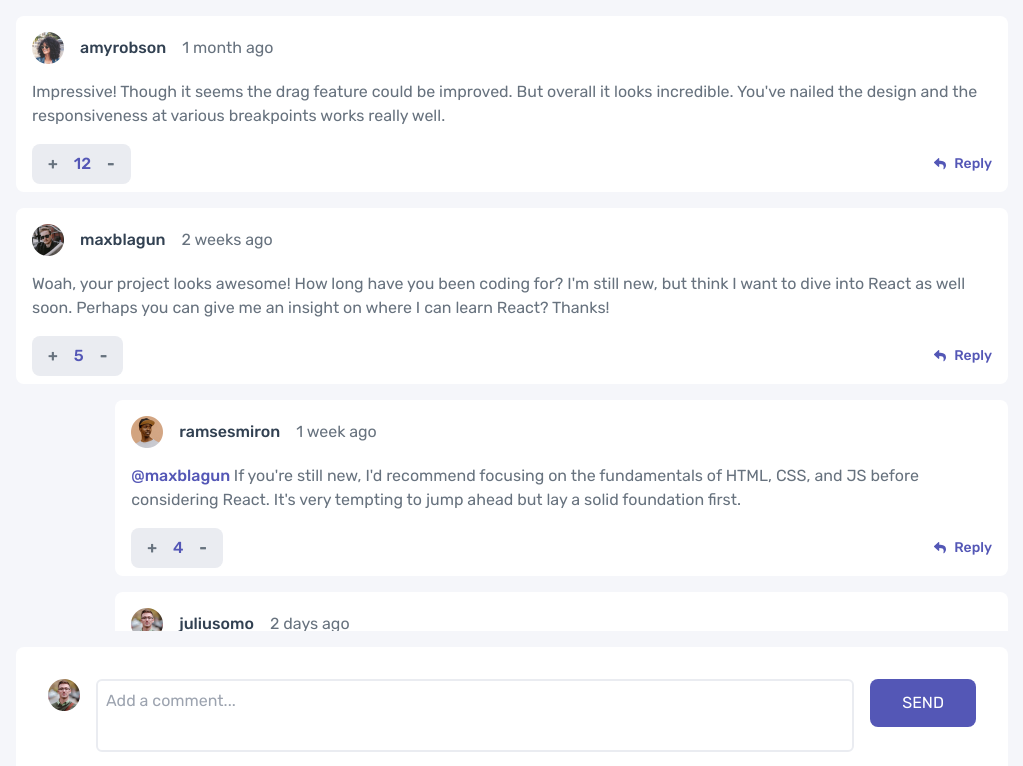
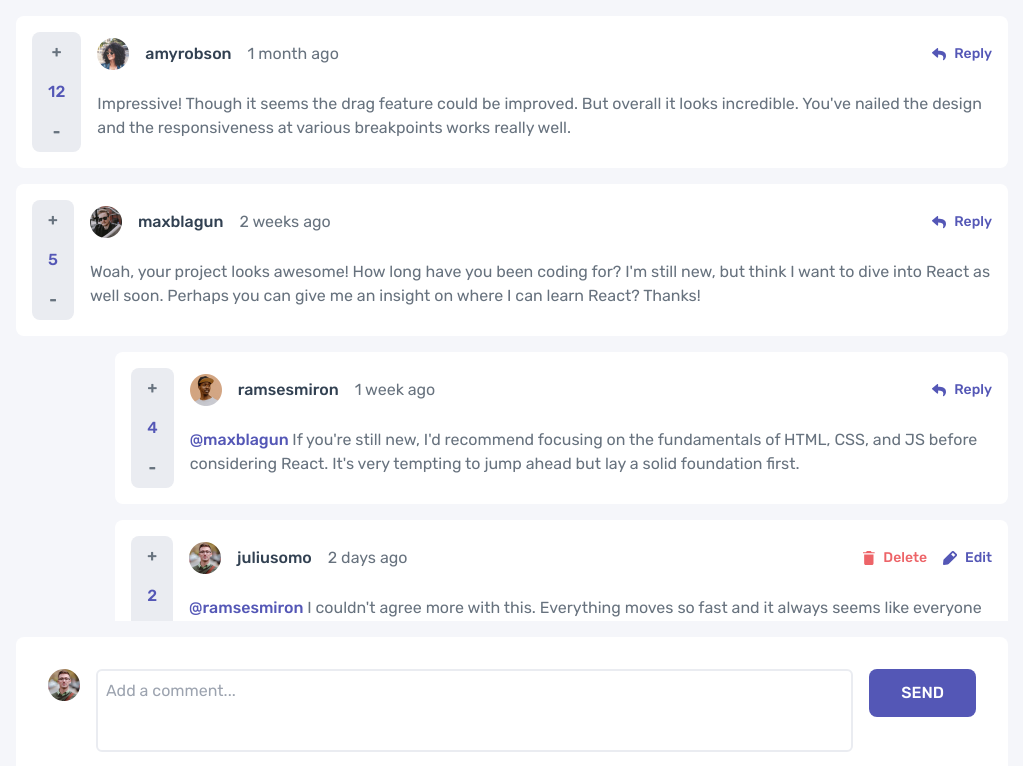
Before and after one commit to DripSwag/interactive-comments-section, a React (Vite) app: page / in a window 1280 px wide. Shown: the top 766 px of the page, without its empty margins (128-1151 px from the left). Built offline with nearby package versions, Linux system fonts and the light colour scheme.

Commit message:
All features added

```diff
--- a/package.json
+++ b/package.json
@@ -14,6 +14,7 @@
     "react-dom": "^18.2.0"
   },
   "devDependencies": {
+    "@svgr/cli": "^8.1.0",
     "@types/react": "^18.2.43",
     "@types/react-dom": "^18.2.17",
     "@typescript-eslint/eslint-plugin": "^6.14.0",
--- a/src/App.tsx
+++ b/src/App.tsx
@@ -97,8 +97,8 @@ function App() {
   )
 
   return (
-    <main className='font-body bg-VeryLightGray h-screen'>
-      <div className='p-4 flex flex-col gap-4 h-screen max-w-screen-lg w-full lg:absolute lg:left-1/2 lg:-translate-x-1/2'>
+    <main className='font-body bg-VeryLightGray h-screen w-screen flex justify-center'>
+      <div className='p-4 flex flex-col gap-4 h-screen max-w-screen-lg w-full'>
         <div className='overflow-y-scroll flex-col flex gap-4 flex-initial grow'>
           {comments &&
             comments.map(value => {
--- a/src/Components/AddComment.tsx
+++ b/src/Components/AddComment.tsx
@@ -32,7 +32,7 @@ export default function AddComment({ data, addComment }: Params) {
         <img src={data.image.webp} />
       </div>
       <button
-        className='bg-ModerateBlue text-white px-8 py-3 rounded-lg h-min order-3 ml-auto lg:ml-0'
+        className='bg-ModerateBlue text-white px-8 py-3 rounded-lg h-min order-3 ml-auto font-medium lg:ml-0 hover:opacity-50'
         type='submit'
       >
         SEND
--- a/src/Components/Comment.tsx
+++ b/src/Components/Comment.tsx
@@ -38,10 +38,10 @@ export default function CommentComponent({
   function renderGhostButtons(commentUser: string, currentUser: string) {
     if (commentUser === currentUser && mode === Mode.default) {
       return (
-        <>
+        <div className='flex gap-4 order-4 col-start-3 col-end-4 w-max row-start-1 row-end-2 justify-self-end'>
           <Delete deleteComment={deleteComment} commentId={comment.id} />
           <Edit changeMode={changeMode} />
-        </>
+        </div>
       )
     } else if (mode === Mode.edit) {
       return (
@@ -49,7 +49,7 @@ export default function CommentComponent({
           onClick={() => {
             setMode(Mode.default)
           }}
-          className='bg-ModerateBlue px-4 py-2 rounded-lg text-white font-medium'
+          className='bg-ModerateBlue px-8 py-3 rounded-lg text-white font-medium row-start-3 row-end-4 col-start-3 col-end-4 order-4 max-w-fit justify-self-end hover:opacity-50'
         >
           UPDATE
         </button>
@@ -74,13 +74,13 @@ export default function CommentComponent({
   }
 
   return (
-    <div className='w-full'>
+    <>
       <div
-        className={`flex flex-col gap-4 bg-white rounded-lg p-4 h-fit ${
-          replyingTo ? 'w-[90%] ml-auto' : ''
+        className={`flex flex-wrap gap-4 bg-white rounded-lg p-4 h-fit justify-between lg:grid lg:grid-cols-[fit-content(100px)_1fr_1fr] ${
+          replyingTo ? 'w-[90%] ml-auto' : 'w-full'
         }`}
       >
-        <div className='flex items-center gap-4'>
+        <div className='flex items-center gap-4 w-max order-2 col-start-2 col-end-3'>
           <img
             src={comment.user.image.webp}
             className='aspect-square max-h-8'
@@ -94,33 +94,26 @@ export default function CommentComponent({
             onChange={event => {
               setValue(event.currentTarget.value)
             }}
-            className='p-4 border-[1px] border-LightGrayishBlue rounded-lg text-GrayishBlue outline-none'
+            className='p-4 border-[1px] border-LightGrayishBlue rounded-lg text-DarkBlue outline-none order-3 col-span-2'
           />
         ) : (
-          <p className='text-GrayishBlue'>
+          <p className='text-GrayishBlue order-3 col-start-2 col-end-4 col-span-2 break-words w-full'>
             {renderReplyingTo()}
             {value}
           </p>
         )}
-        <div className='flex justify-between items-center max-h-6 mt-2'>
-          <Score score={comment.score} />
-          <div className='flex gap-4'>
-            {renderGhostButtons(
-              comment.user.username,
-              data.currentUser.username,
-            )}
-          </div>
-        </div>
+        <Score score={comment.score} />
+        {renderGhostButtons(comment.user.username, data.currentUser.username)}
       </div>
       {mode === Mode.reply && (
         <ReplyBox
-          replyingTo={comment.replyingTo}
+          replyingTo={replyingTo}
           username={comment.user.username}
           commentId={comment.id}
           addReply={addReply}
           setMode={setMode}
         />
       )}
-    </div>
+    </>
   )
 }
--- a/src/Components/CommentReplyContainer.tsx
+++ b/src/Components/CommentReplyContainer.tsx
@@ -13,7 +13,7 @@ export default function CommentReplyContainer({
   addReply,
 }: Params) {
   return (
-    <div className='flex flex-col gap-4'>
+    <div className='flex flex-col gap-4 w-full'>
       <CommentComponent
         key={value.id}
         comment={value}
--- a/src/Components/Delete.tsx
+++ b/src/Components/Delete.tsx
@@ -1,19 +1,81 @@
-import TrashIcon from '../images/icon-delete.svg'
+import { useState } from 'react'
 
 interface Params {
   commentId: number
   deleteComment: Function
 }
 
+interface ModalParams {
+  closeModal: Function
+  deleteComment: Function
+}
+
+function Modal({ closeModal, deleteComment }: ModalParams) {
+  return (
+    <section className='w-full h-full absolute bg-[#303030A0] z-50 top-0 left-0 p-4'>
+      <div className='bg-white rounded-lg w-full max-w-sm p-8 relative left-1/2 flex flex-col gap-4 -translate-x-1/2 top-1/2 -translate-y-1/2'>
+        <h1 className='font-medium text-DarkBlue text-xl'>Delete Comment</h1>
+        <p className='text-GrayishBlue'>
+          Are you sure you want to delete this comment? This will remove the
+          comment and can't be undone.
+        </p>
+        <div className='flex gap-4'>
+          <button
+            onClick={() => {
+              closeModal()
+            }}
+            className='whitespace-nowrap w-full p-4 bg-GrayishBlue rounded-lg text-white font-medium'
+          >
+            NO, CANCEL
+          </button>
+          <button
+            onClick={() => {
+              deleteComment()
+              closeModal()
+            }}
+            className='whitespace-nowrap w-full p-4 bg-SoftRed rounded-lg text-white font-medium'
+          >
+            YES, DELETE
+          </button>
+        </div>
+      </div>
+    </section>
+  )
+}
+
 export default function Delete({ commentId, deleteComment }: Params) {
+  const [showModal, setShowModal] = useState(false)
+
   function handleClick() {
-    deleteComment(commentId)
+    setShowModal(true)
   }
 
   return (
-    <button className='flex items-center gap-2' onClick={handleClick}>
-      <img src={TrashIcon} className='aspect-square h-full max-h-3' />
-      <p className='RedGhostButton'>Delete</p>
-    </button>
+    <>
+      {showModal && (
+        <Modal
+          closeModal={() => {
+            setShowModal(false)
+          }}
+          deleteComment={() => {
+            deleteComment(commentId)
+          }}
+        />
+      )}
+      <button
+        className='flex items-center gap-2 RedGhostButton'
+        onClick={handleClick}
+      >
+        <svg
+          xmlns='http://www.w3.org/2000/svg'
+          width={12}
+          height={14}
+          className='fill-SoftRed'
+        >
+          <path d='M1.167 12.448c0 .854.7 1.552 1.555 1.552h6.222c.856 0 1.556-.698 1.556-1.552V3.5H1.167zm10.5-11.281H8.75L7.773 0h-3.88l-.976 1.167H0v1.166h11.667z' />
+        </svg>
+        Delete
+      </button>
+    </>
   )
 }
--- a/src/Components/Edit.tsx
+++ b/src/Components/Edit.tsx
@@ -1,5 +1,4 @@
 import Mode from '../enums/Mode.enum'
-import EditIcon from '../images/icon-edit.svg'
 
 interface Params {
   changeMode: Function
@@ -8,13 +7,20 @@ interface Params {
 export default function Edit({ changeMode }: Params) {
   return (
     <button
-      className='flex gap-2 items-center'
+      className='flex gap-2 items-center BlueGhostButton'
       onClick={() => {
         changeMode(Mode.edit)
       }}
     >
-      <img src={EditIcon} className='h-3 aspect-square' />
-      <p className='BlueGhostButton'>Edit</p>
+      <svg
+        xmlns='http://www.w3.org/2000/svg'
+        width={14}
+        height={14}
+        className='fill-ModerateBlue'
+      >
+        <path d='M13.479 2.872 11.08.474a1.75 1.75 0 0 0-2.327-.06L.879 8.287a1.75 1.75 0 0 0-.5 1.06l-.375 3.648a.875.875 0 0 0 .875.954h.078l3.65-.333a1.75 1.75 0 0 0 1.058-.499l7.875-7.875a1.68 1.68 0 0 0-.061-2.371Zm-2.975 2.923L8.159 3.449 9.865 1.7l2.389 2.39z' />
+      </svg>
+      Edit
     </button>
   )
 }
--- a/src/Components/ReplyBox.tsx
+++ b/src/Components/ReplyBox.tsx
@@ -7,7 +7,7 @@ interface Params {
   addReply: Function
   commentId: number
   setMode: Function
-  replyingTo: string
+  replyingTo?: string
 }
 
 export default function ReplyBox({
@@ -26,23 +26,23 @@ export default function ReplyBox({
 
   return (
     <div
-      className={`flex p-2 flex-wrap justify-between gap-2 bg-white rounded-lg my-2 ${
+      className={`flex p-4 flex-wrap justify-between gap-4 bg-white rounded-lg my-2 lg:justify-normal  ${
         replyingTo ? 'w-[90%] ml-auto' : ''
       }`}
     >
       <img
         src={data.currentUser.image.webp}
-        className='aspect-square h-8 order-2'
+        className='aspect-square h-8 order-2 lg:order-1'
       />
       <textarea
         value={value}
         onChange={event => {
           setValue(event.currentTarget.value)
         }}
-        className='p-4 border-[1px] border-LightGrayishBlue rounded-lg text-GrayishBlue outline-none order-1 w-full'
+        className='p-4 border-[1px] border-LightGrayishBlue rounded-lg text-DarkBlue outline-none order-1 w-full lg:w-auto grow lg:order-2'
       />
       <button
-        className='bg-ModerateBlue text-white px-8 py-3 rounded-lg h-min order-3'
+        className='bg-ModerateBlue text-white px-8 py-3 rounded-lg h-min order-3 font-medium hover:opacity-50'
         onClick={handleClick}
       >
         REPLY
--- a/src/Components/ReplyButton.tsx
+++ b/src/Components/ReplyButton.tsx
@@ -1,5 +1,4 @@
 import Mode from '../enums/Mode.enum'
-import ReplyIcon from '../images/icon-reply.svg'
 
 interface Params {
   changeMode: Function
@@ -8,13 +7,20 @@ interface Params {
 export default function Reply({ changeMode }: Params) {
   return (
     <button
-      className='flex items-center gap-2'
+      className='flex items-center gap-2 BlueGhostButton order-4 col-start-3 col-end-4 w-max row-start-1 row-end-2 justify-self-end'
       onClick={() => {
         changeMode(Mode.reply)
       }}
     >
-      <img src={ReplyIcon} className='h-full aspect-square max-h-3' />
-      <p className='BlueGhostButton'>Reply</p>
+      <svg
+        xmlns='http://www.w3.org/2000/svg'
+        width={14}
+        height={13}
+        className='fill-ModerateBlue'
+      >
+        <path d='M.227 4.316 5.04.16a.657.657 0 0 1 1.085.497v2.189c4.392.05 7.875.93 7.875 5.093 0 1.68-1.082 3.344-2.279 4.214-.373.272-.905-.07-.767-.51 1.24-3.964-.588-5.017-4.829-5.078v2.404c0 .566-.664.86-1.085.496L.227 5.31a.657.657 0 0 1 0-.993Z' />
+      </svg>
+      Reply
     </button>
   )
 }
--- a/src/Components/Score.tsx
+++ b/src/Components/Score.tsx
@@ -35,9 +35,9 @@ export default function Score({ score }: Params) {
   }
 
   return (
-    <div className='flex gap-4 bg-LightGray px-4 py-2 rounded-lg text-GrayishBlue items-center'>
+    <div className='flex gap-4 bg-LightGray px-4 py-2 rounded-lg text-GrayishBlue max-h-32 h-fit items-center w-max row-span-2 order-3 lg:order-none lg:flex-col'>
       <button
-        className={`font-bold ${
+        className={`font-bold hover:text-ModerateBlue ${
           scoreState === ScoreState.added ? 'text-ModerateBlue' : ''
         }`}
         onClick={() => {
@@ -48,7 +48,7 @@ export default function Score({ score }: Params) {
       </button>
       <p className='text-ModerateBlue font-medium'>{value}</p>
       <button
-        className={`font-bold ${
+        className={`font-bold hover:text-ModerateBlue ${
           scoreState === ScoreState.decreased ? 'text-ModerateBlue' : ''
         }`}
         onClick={() => {
--- a/src/index.css
+++ b/src/index.css
@@ -11,10 +11,26 @@
     line-height: 1.25rem;
   }
 
+  .BlueGhostButton:hover {
+    color: hsl(239, 57%, 85%);
+  }
+
+  .BlueGhostButton:hover > svg {
+    fill: hsl(239, 57%, 85%);
+  }
+
   .RedGhostButton {
     color: hsl(358, 79%, 66%);
     font-weight: 500;
     font-size: 0.875rem;
     line-height: 1.25rem;
   }
+
+  .RedGhostButton:hover {
+    color: hsl(357, 100%, 86%);
+  }
+
+  .RedGhostButton:hover > svg {
+    fill: hsl(357, 100%, 86%);
+  }
 }
--- a/tsconfig.json
+++ b/tsconfig.json
@@ -18,11 +18,7 @@
     "strict": true,
     "noUnusedLocals": true,
     "noUnusedParameters": true,
-    "noFallthroughCasesInSwitch": true,
-    "paths": {
-      "@avatars/*": ["src/public/*"],
-      "@test/*": ["./*"]
-    }
+    "noFallthroughCasesInSwitch": true
   },
   "include": ["src"],
   "references": [{ "path": "./tsconfig.node.json" }]
```
Also changed, not shown: 1 other file (tests, documents, lock files or other folders).
